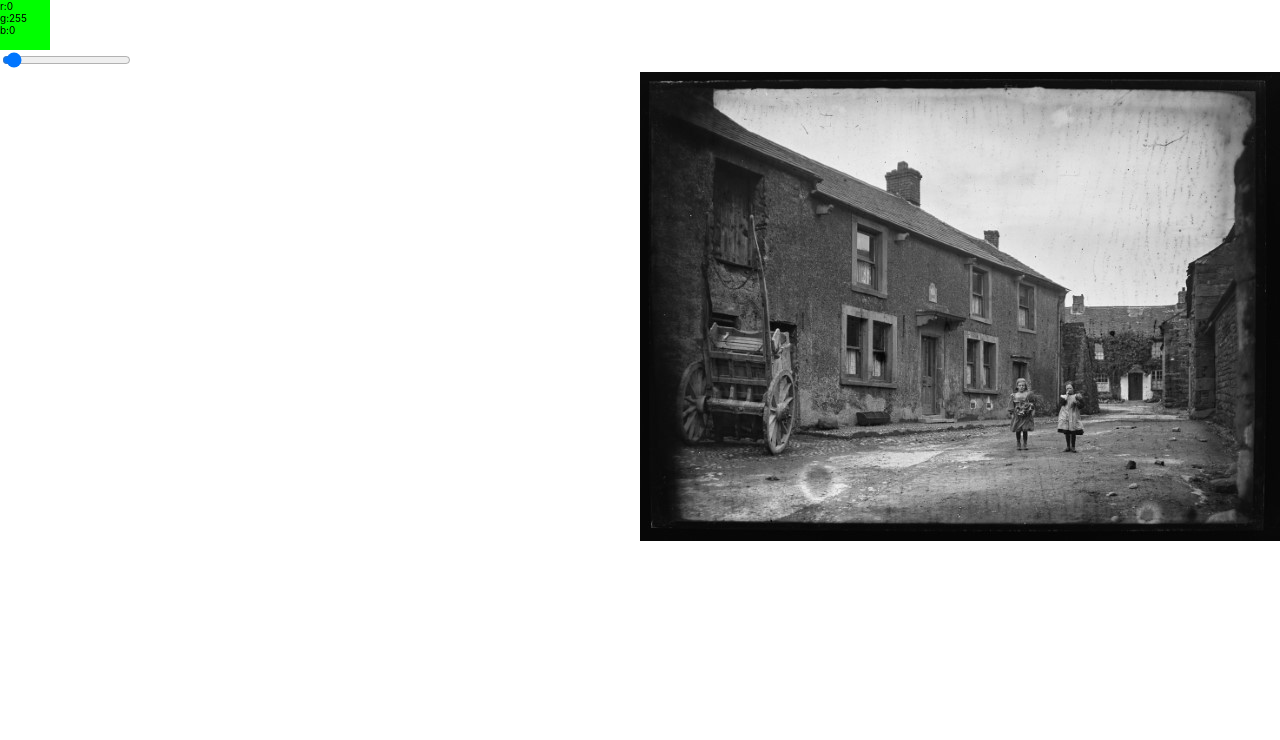
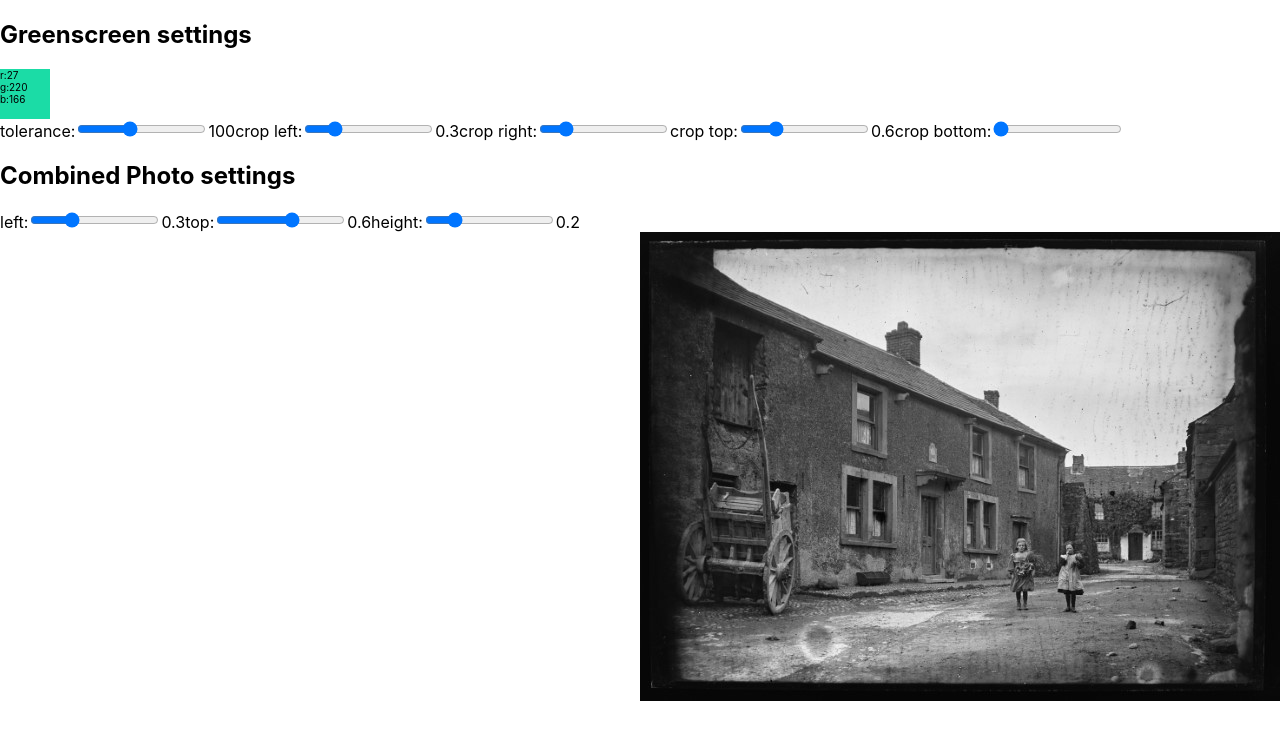
Before and after one commit to chrisdennett/greenscreen-sankey, a React (Create React App) app: page / in a window 1280 px wide. Shown: the top 740 px of the page. Built offline with nearby package versions, Linux system fonts and the light colour scheme; no server answers.

Commit message:
Added cropping and positioning functions

```diff
--- a/src/components/greenscreen/Greenscreen.js
+++ b/src/components/greenscreen/Greenscreen.js
@@ -1,12 +1,23 @@
 import React, { useRef, useEffect, useState } from "react";
-import { processImage } from "./functions";
+import { drawCombinedCanvas } from "./functions";
 import styles from "./greenscreen.module.css";
 // orig tutorial: https://github.com/sreetamdas/sreetamdas.com
 
 export const GreenScreen = ({ bgImg }) => {
   const [frameCount, setFrameCount] = useState(0);
-  const [colourToRemove, setColourToRemove] = useState({ r: 0, g: 255, b: 0 });
-  const [tolerance, setTolerance] = useState(10);
+  const [cropBox, setCropBox] = useState({
+    top: 0.25,
+    bottom: 0,
+    left: 0.2,
+    right: 0.17,
+  });
+  const [outBox, setOutBox] = useState({ top: 0.6, left: 0.3, height: 0.2 });
+  const [colourToRemove, setColourToRemove] = useState({
+    r: 27,
+    g: 220,
+    b: 166,
+  });
+  const [tolerance, setTolerance] = useState(100);
 
   const videoRef = useRef(null);
   const greenscreenCanvasRef = useRef(null);
@@ -41,25 +52,18 @@ export const GreenScreen = ({ bgImg }) => {
 
     const video = videoRef.current;
     const greenscreenCanvas = greenscreenCanvasRef.current;
-    const ctx = greenscreenCanvas.getContext("2d");
     const combinedCanvas = combinedCanvasRef.current;
-    const combinedCtx = combinedCanvas.getContext("2d");
 
-    ctx.drawImage(video, 0, 0);
-    processImage(ctx, greenscreenCanvas, colourToRemove, tolerance);
-
-    combinedCtx.drawImage(bgImg, 0, 0);
-    combinedCtx.drawImage(
+    drawCombinedCanvas({
       greenscreenCanvas,
-      0,
-      0,
-      greenscreenCanvas.width,
-      greenscreenCanvas.height,
-      30,
-      150,
-      greenscreenCanvas.width / 2,
-      greenscreenCanvas.height / 2
-    );
+      combinedCanvas,
+      video,
+      bgImg,
+      colourToRemove,
+      tolerance,
+      cropBox,
+      outBox,
+    });
   }, [bgImg, colourToRemove, frameCount, tolerance]);
 
   const onCanvasClick = (e) => {
@@ -78,13 +82,17 @@ export const GreenScreen = ({ bgImg }) => {
     setColourToRemove({ r: red, g: green, b: blue });
   };
 
-  const onToleranceChange = (e) => {
-    setTolerance(parseInt(e.target.value));
-  };
+  const onToleranceChange = (e) => setTolerance(parseInt(e.target.value));
+  const onOutBoxChange = (prop, value) =>
+    setOutBox({ ...outBox, [prop]: value });
+  const onCropBoxChange = (prop, value) =>
+    setCropBox({ ...cropBox, [prop]: value });
 
   return (
     <div className={styles.greenscreen}>
       <div>
+        <div>
+          <h2>Greenscreen settings</h2>
           <div
             style={{
               fontSize: 10,
@@ -98,7 +106,8 @@ export const GreenScreen = ({ bgImg }) => {
             g:{colourToRemove.g} <br />
             b:{colourToRemove.b}
           </div>
-
+          <label>
+            tolerance:
             <input
               type="range"
               value={tolerance}
@@ -106,6 +115,97 @@ export const GreenScreen = ({ bgImg }) => {
               min="0"
               max="255"
             />
+            {tolerance}
+          </label>
+          <label>
+            crop left:
+            <input
+              type="range"
+              value={cropBox.left}
+              onChange={(e) => onCropBoxChange("left", e.target.value)}
+              min="0"
+              max="1"
+              step="0.01"
+            />
+            {outBox.left}
+          </label>
+          <label>
+            crop right:
+            <input
+              type="range"
+              value={cropBox.right}
+              onChange={(e) => onCropBoxChange("right", e.target.value)}
+              min="0"
+              max="1"
+              step="0.01"
+            />
+            {outBox.right}
+          </label>
+          <label>
+            crop top:
+            <input
+              type="range"
+              value={cropBox.top}
+              onChange={(e) => onCropBoxChange("top", e.target.value)}
+              min="0"
+              max="1"
+              step="0.01"
+            />
+            {outBox.top}
+          </label>
+          <label>
+            crop bottom:
+            <input
+              type="range"
+              value={cropBox.bottom}
+              onChange={(e) => onCropBoxChange("bottom", e.target.value)}
+              min="0"
+              max="1"
+              step="0.01"
+            />
+            {outBox.bottom}
+          </label>
+        </div>
+      </div>
+
+      <div>
+        <h2>Combined Photo settings</h2>
+        <label>
+          left:
+          <input
+            type="range"
+            value={outBox.left}
+            onChange={(e) => onOutBoxChange("left", e.target.value)}
+            min="0"
+            max="1"
+            step="0.01"
+          />
+          {outBox.left}
+        </label>
+        <label>
+          top:
+          <input
+            type="range"
+            value={outBox.top}
+            onChange={(e) => onOutBoxChange("top", e.target.value)}
+            min="0"
+            max="1"
+            step="0.01"
+          />
+          {outBox.top}
+        </label>
+        <label>
+          height:
+          <input
+            type="range"
+            value={outBox.height}
+            onChange={(e) => onOutBoxChange("height", e.target.value)}
+            min="0"
+            max="1"
+            step="0.01"
+          />
+          {outBox.height}
+        </label>
       </div>
 
       <canvas
--- a/src/components/greenscreen/functions.js
+++ b/src/components/greenscreen/functions.js
@@ -1,4 +1,10 @@
-export const processImage = (ctx, canvas, colourToRemove, tolerance = 50) => {
+// Get image with greenscreen removed
+export const removeGreenscreen = (
+  ctx,
+  canvas,
+  colourToRemove,
+  tolerance = 50
+) => {
   const snapshot = ctx.getImageData(0, 0, canvas.width, canvas.height);
 
   const numberOfPixels = snapshot.data.length / 4;
@@ -22,6 +28,52 @@ export const processImage = (ctx, canvas, colourToRemove, tolerance = 50) => {
   ctx.putImageData(snapshot, 0, 0);
 };
 
+export const drawCombinedCanvas = ({
+  greenscreenCanvas,
+  combinedCanvas,
+  video,
+  bgImg,
+  colourToRemove,
+  tolerance,
+  cropBox,
+  outBox,
+}) => {
+  const ctx = greenscreenCanvas.getContext("2d");
+  const combinedCtx = combinedCanvas.getContext("2d");
+
+  // draw vdioe to greenscreen canvas
+  ctx.drawImage(video, 0, 0);
+  // remove the green
+  removeGreenscreen(ctx, greenscreenCanvas, colourToRemove, tolerance);
+  // draw the photo to combined canvas
+  combinedCtx.drawImage(bgImg, 0, 0);
+  // draw image from greenscreen
+  const srcX = cropBox.left * combinedCanvas.width;
+  const srcY = cropBox.top * combinedCanvas.height;
+  const rightMargin = cropBox.right * combinedCanvas.width;
+  const bottomMargin = cropBox.bottom * combinedCanvas.height;
+  const srcW = combinedCanvas.width - (srcX + rightMargin);
+  const srcH = combinedCanvas.height - (srcY + bottomMargin);
+  const hToWRatio = srcW / srcH;
+
+  const outX = outBox.left * combinedCanvas.width;
+  const outY = outBox.top * combinedCanvas.height;
+  const outH = outBox.height * combinedCanvas.height;
+  const outW = outH * hToWRatio;
+
+  combinedCtx.drawImage(
+    greenscreenCanvas,
+    srcX,
+    srcY,
+    srcW,
+    srcH,
+    outX,
+    outY,
+    outW,
+    outH
+  );
+};
+
 function isWidthinRange(num, target, margin) {
   const max = target + margin;
   const min = target - margin;
```
Lines whose indentation alone changed are shown as unchanged.
